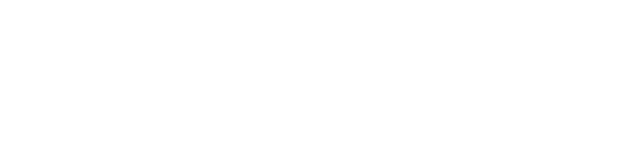
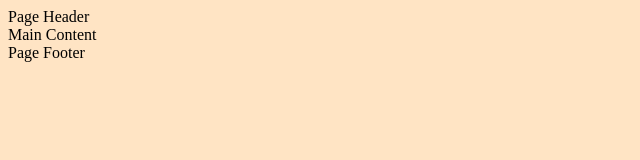
Before and after one commit to LJTalks/hackathon1, a plain HTML site: page index.html in a window 1280 px wide. Shown: the whole page, without its empty margins (0-640 px from the left). Drawn offline with Linux system fonts and the light colour scheme.

Commit message:
Add a general page stucture

```diff
--- a/assets/css/style.css
+++ b/assets/css/style.css
@@ -1,3 +1,3 @@
-.body {
-    background-color: black;
+body {
+    background-color: bisque;
 }
--- a/index.html
+++ b/index.html
@@ -15,6 +15,15 @@
 </head>
 
 <body>
+    <!-- Page Header -->
+    <header>Page Header</header>
+
+    <!-- Main Content -->
+     <main>Main Content</main>
+
+     <!-- Page Footer -->
+      <footer>Page Footer</footer>
+
 
 </body>
 </html>
```
